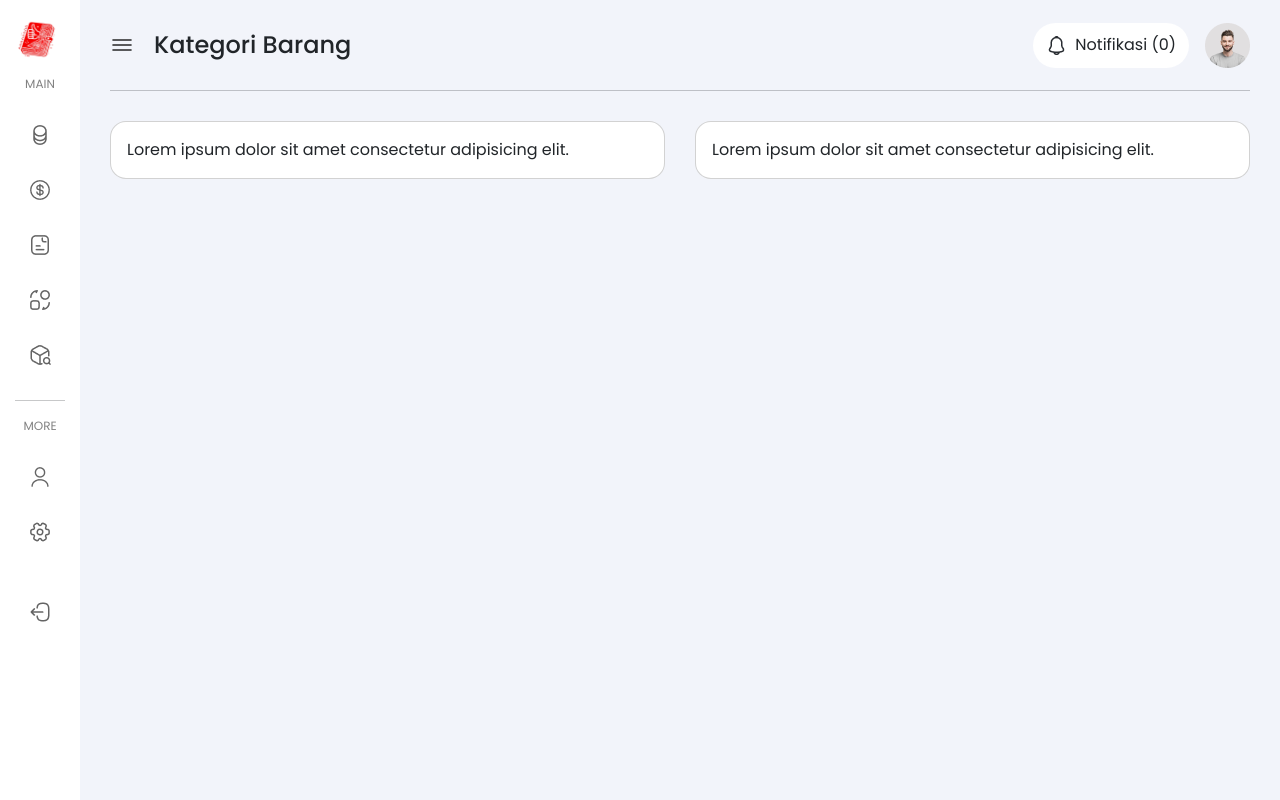
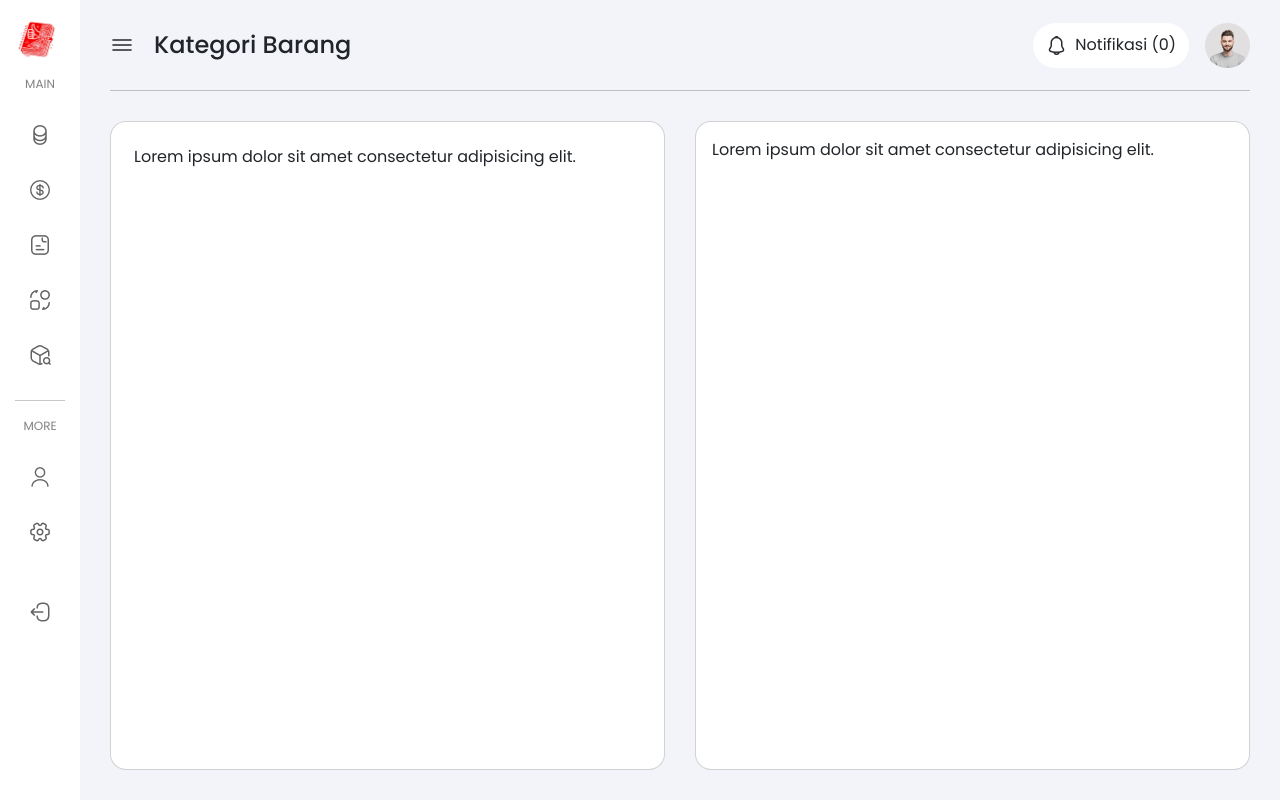
Before and after one commit to muhammad-ramdani/Kasir-App, a React (Vite) app: page /katogori-barang in a window 1280 px wide. Built offline with nearby package versions, Linux system fonts and the light colour scheme.

Commit message:
Nyoba ngepull 14-10-24 11PM

```diff
--- a/src/Pages/manajemen/kategoriBarang.tsx
+++ b/src/Pages/manajemen/kategoriBarang.tsx
@@ -1,6 +1,6 @@
 import "./styleManajemenKategoriBarang.css";
 import Layout from "../../Layout/Layout";
-import React, { useState, useEffect } from "react";
+import { useState, useEffect } from "react";
 
 function KategoriBarang() {
     const [isLargeScreen, setIsLargeScreen] = useState(window.innerWidth > 1440);
@@ -12,7 +12,6 @@ function KategoriBarang() {
 
         window.addEventListener("resize", handleResize);
 
-        // Cleanup the event listener when the component is unmounted
         return () => {
             window.removeEventListener("resize", handleResize);
         };
@@ -23,14 +22,14 @@ function KategoriBarang() {
             <div className={isLargeScreen ? "container" : "container-fluid"} style={{ padding: "14px 18px 30px 18px" }}>
                 <div className="row m-0" style={{ columnGap: "30px" }}>
                     <div className="col p-0">
-                        <div className="card rounded-4">
-                            <div className="card-body">
+                        <div className="card rounded-4 height-calc-100vh-151px">
+                            <div className="card-body card-body-padding-23px">
                                 Lorem ipsum dolor sit amet consectetur adipisicing elit.
                             </div>
                         </div>
                     </div>
                     <div className="col p-0">
-                        <div className="card rounded-4">
+                        <div className="card rounded-4 height-calc-100vh-151px">
                             <div className="card-body">
                                 Lorem ipsum dolor sit amet consectetur adipisicing elit.
                             </div>
--- a/src/Pages/manajemen/styleManajemenKategoriBarang.css
+++ b/src/Pages/manajemen/styleManajemenKategoriBarang.css
@@ -0,0 +1,7 @@
+.height-calc-100vh-151px {
+    height: calc(100vh - 151px);
+}
+
+.card-body-padding-23px {
+    padding: 23px;
+}
```
